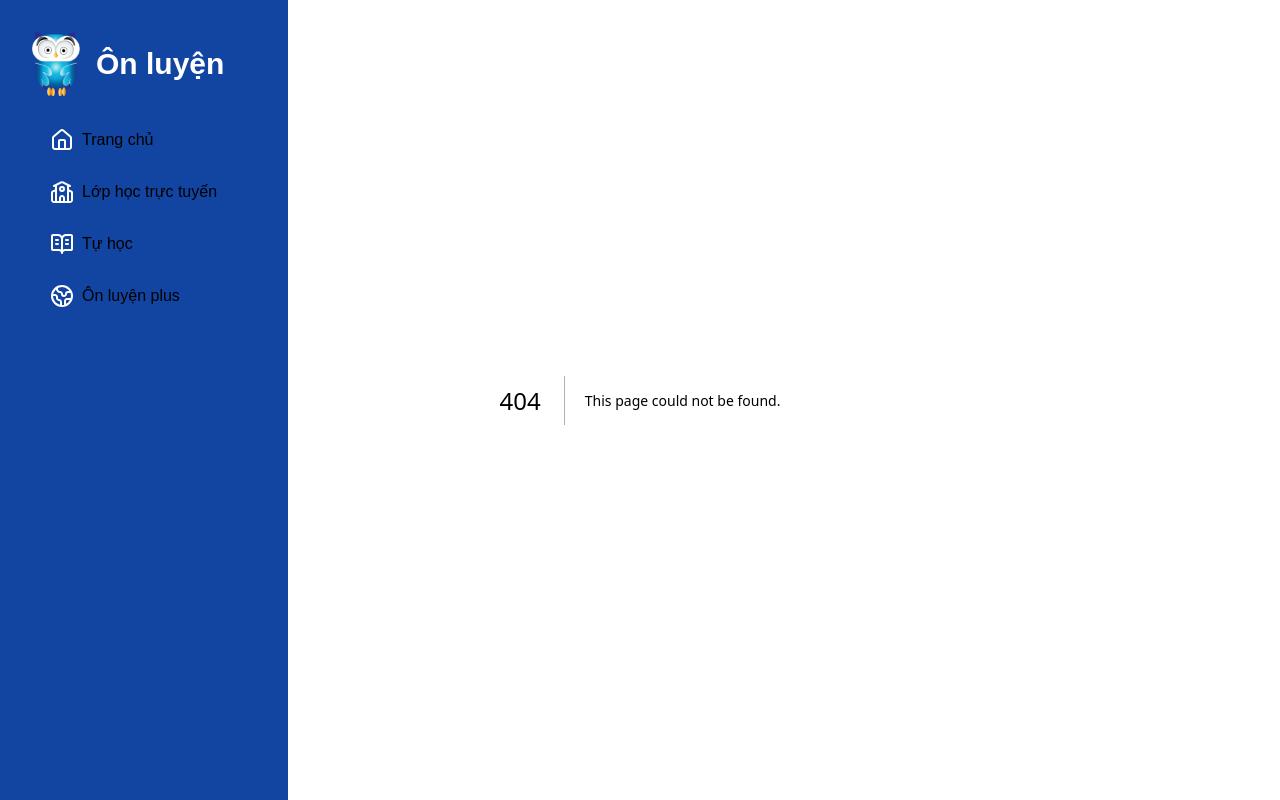
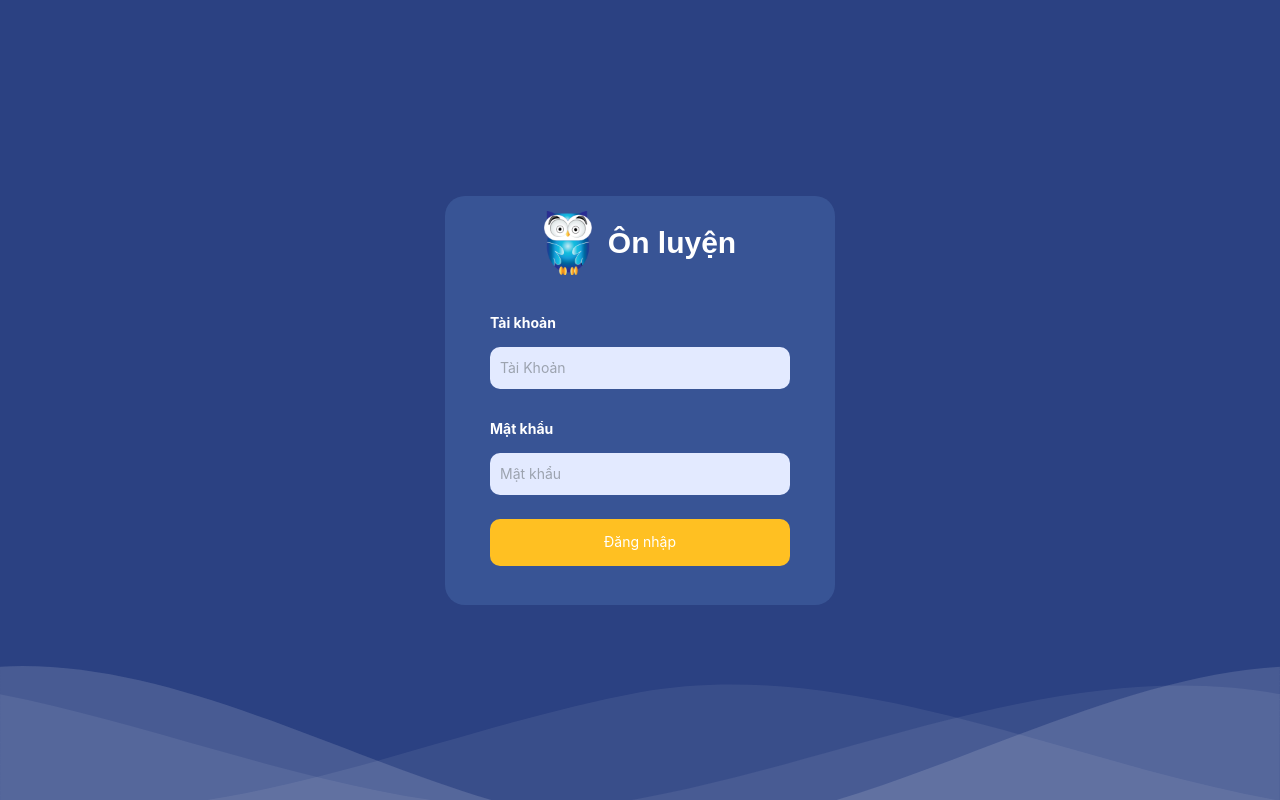
Before and after one commit to ductm0801/onluyen, a Next.js app: page /login in a window 1280 px wide. Before the commit this address had no page. Built offline with nearby package versions, Linux system fonts and the light colour scheme; no server answers; a web font is replaced by a local one.

Commit message:
login page

```diff
--- a/package.json
+++ b/package.json
@@ -9,8 +9,10 @@
     "lint": "next lint"
   },
   "dependencies": {
+    "antd": "^5.24.0",
     "axios": "^1.7.7",
     "dotenv": "^16.4.5",
+    "gsap": "^3.12.7",
     "next": "14.2.15",
     "react": "^18",
     "react-dom": "^18"
--- a/src/app/globals.css
+++ b/src/app/globals.css
@@ -25,3 +25,47 @@ body {
     text-wrap: balance;
   }
 }
+svg path {
+  animation: oceanWave 7s;
+  animation-timing-function: linear;
+  animation-iteration-count: infinite;
+  animation-direction: reverse;
+}
+
+svg path:nth-child(2) {
+  animation-delay: 1s;
+}
+svg path:nth-child(3) {
+  animation-delay: 3s;
+}
+svg path:nth-child(4) {
+  animation-play-state: 2s;
+}
+
+@keyframes oceanWave {
+  0% {
+    d: path(
+      "M0,192 C220,100,440,100,660,192 C880,290,1100,290,1320,192 L1320 500 L0 500"
+    );
+  }
+  25% {
+    d: path(
+      "M0,100 C220,100,440,292,660,292 C880,292,1100,100,1320,100 L1320 500 L0 500"
+    );
+  }
+  50% {
+    d: path(
+      "M0,192 C220,290,440,290,660,192 C880,100,1100,100,1320,192 L1320 500 L0 500"
+    );
+  }
+  75% {
+    d: path(
+      "M0,292 C220,292,440,100,660,100 C880,100,1100,292,1320,292 L1320 500 L0 500"
+    );
+  }
+  100% {
+    d: path(
+      "M0,192 C220,100,440,100,660,192 C880,290,1100,290,1320,192 L1320 500 L0 500"
+    );
+  }
+}
--- a/src/app/layout.tsx
+++ b/src/app/layout.tsx
@@ -2,7 +2,7 @@ import type { Metadata } from "next";
 import localFont from "next/font/local";
 import "./globals.css";
 import Nav from "@/components/Nav";
-import {Fahkwang} from "next/font/google"
+import { Fahkwang } from "next/font/google";
 
 const geistSans = localFont({
   src: "./fonts/GeistVF.woff",
@@ -15,15 +15,16 @@ const geistMono = localFont({
   weight: "100 900",
 });
 const fahwang = Fahkwang({
-  weight: ["200","300","400", "500", "600", "700"],
+  weight: ["200", "300", "400", "500", "600", "700"],
   subsets: ["latin"],
   display: "swap",
   variable: "--font-fahkwang",
 });
 
 export const metadata: Metadata = {
-  title: "Create Next App",
-  description: "Generated by create next app",
+  title: "Ôn Luyện",
+  description:
+    "Ôn luyện là ứng dụng học tập trực tuyến dành cho học sinh sắp thi THPT Quốc Gia.",
 };
 
 export default function RootLayout({
@@ -33,10 +34,8 @@ export default function RootLayout({
 }>) {
   return (
     <html lang="en">
-      <body
-        className={`${fahwang.variable} antialiased`}
-      >
-        <Nav/>
+      <body className={`${fahwang.variable} antialiased`}>
+        <Nav />
         {children}
       </body>
     </html>
--- /dev/null
+++ b/src/app/login/page.tsx
@@ -0,0 +1,76 @@
+"use client";
+import { IMAGES } from "@/constants/images";
+import { ILoginRequest } from "@/models";
+import { login } from "@/services";
+import { Form } from "antd";
+import { useRouter } from "next/navigation";
+import React, { useState } from "react";
+
+const Login = () => {
+  const [form] = Form.useForm();
+  const router = useRouter();
+  const handleSubmit = async (values: ILoginRequest) => {
+    try {
+      const res = await login(values);
+      if (res.status === 200) {
+        router.push("/");
+      }
+    } catch (e) {
+      console.log(e);
+    }
+  };
+  return (
+    <div className="bg-[#2b4182] h-screen w-screen flex items-center justify-center relative overflow-x-hidden">
+      <div className="bg-[#5882c14d] w-[390px] rounded-[20px] flex flex-col gap-8 px-[45px] py-[15px]">
+        <div className="flex items-center justify-center gap-4">
+          <img src={IMAGES.logo} alt="logo" className="w-12" />
+          <div className="font-bold text-[30px] leading-[38px] text-white">
+            Ôn luyện
+          </div>
+        </div>
+        <Form form={form} onFinish={handleSubmit}>
+          <Form.Item
+            className="flex flex-col gap-3"
+            name="username"
+            label={<b className="text-white">Tài khoản</b>}
+            labelCol={{ span: 24 }}
+          >
+            <input
+              className="w-full p-[10px] rounded-[10px] bg-[#e3eaff] focus:border-[#5882c1] text-[#2b4182] focus:outline-none focus:ring-0"
+              type="text"
+              placeholder="Tài Khoản"
+            />
+          </Form.Item>
+          <Form.Item
+            name="password"
+            className="flex flex-col gap-3"
+            label={<b className="text-white">Mật khẩu</b>}
+            labelCol={{ span: 24 }}
+          >
+            <input
+              className="w-full p-[10px] rounded-[10px] bg-[#e3eaff] focus:border-[#5882c1] text-[#2b4182] focus:outline-none focus:ring-0"
+              type="password"
+              placeholder="Mật khẩu"
+            />
+          </Form.Item>
+          <Form.Item>
+            <button
+              type="submit"
+              className="bg-[#ffc022] rounded-[10px] text-white w-full h-[47px] flex items-center justify-center cursor-pointer"
+            >
+              Đăng nhập
+            </button>
+          </Form.Item>
+        </Form>
+      </div>
+      <svg viewBox="0 0 1320 250" className="fixed bottom-0 left-0 right-0">
+        <path fill="rgba(255,255,255,0.7)" fill-opacity="0.1" />
+        <path fill="rgba(255,255,255,0.7)" fill-opacity="0.1" />
+        <path fill="rgba(255,255,255,0.7)" fill-opacity="0.1" />
+        <path fill="rgba(255,255,255,0.7)" fill-opacity="0.1" />
+      </svg>
+    </div>
+  );
+};
+
+export default Login;
--- a/src/components/Nav/index.tsx
+++ b/src/components/Nav/index.tsx
@@ -1,5 +1,6 @@
 "use client";
 import { IMAGES } from "@/constants/images";
+import Link from "next/link";
 import { usePathname } from "next/navigation";
 
 const items = [
@@ -12,20 +13,20 @@ const items = [
 const Nav = () => {
   const pathName = usePathname();
   return (
-    <div className="fixed top-0 left-0 bottom-0 bg-[#1244A2] w-[288px] p-8">
-      <div className="flex flex-col gap-6 ">
+    <div className={`${pathName === '/login' ? 'hidden' : 'block'} fixed top-0 left-0 bottom-0 bg-[#1244A2] w-[288px] p-8`}>
+      <div className="flex flex-col gap-6 h-full ">
         <div className="flex items-center gap-4">
           <img src={IMAGES.logo} alt="logo" className="w-12" />
           <div className="font-bold text-[30px] leading-[38px] text-white">
             Ôn luyện
           </div>
         </div>
-        <div className="flex flex-col gap-3">
+        <div className="flex flex-col gap-3 h-full">
           {items.map((item) => (
             <div
-              className={`flex items-center gap-2 py-2 px-[18px] ${
+              className={`flex items-center gap-2 py-2 px-[18px] cursor-pointer text-white ${
                 pathName === item.href
-                  ? "bg-[#FDB022] rounded-xl"
+                  ? "bg-[#FDB022] rounded-xl "
                   : " bg-transparent"
               }`}
               key={item.label}
@@ -34,7 +35,9 @@ const Nav = () => {
               <p className="text-base">{item.label}</p>
             </div>
           ))}
+          <Link href="/login" className="text-base text-white mt-auto">Đăng nhập</Link>
         </div>
+
       </div>
     </div>
   );
--- a/src/constants/API/index.ts
+++ b/src/constants/API/index.ts
@@ -0,0 +1,6 @@
+const API = {
+  AUTH: {
+    LOGIN: "/api/accounts/login",
+  },
+};
+export default API;
--- a/src/constants/images.tsx
+++ b/src/constants/images.tsx
@@ -4,4 +4,5 @@ export const IMAGES = {
   earth: "/assets/earth.svg",
   house: "/assets/house.svg",
   school: "/assets/school.svg",
+  waves: "/assets/waves.svg",
 };
--- /dev/null
+++ b/src/services/index.tsx
@@ -0,0 +1,8 @@
+import API from "@/constants/API";
+import axiosClient from "@/interceptor";
+import { ILoginRequest } from "@/models";
+
+export const login = async (body: ILoginRequest) => {
+  const res = await axiosClient.post(API.AUTH.LOGIN, body);
+  return res.data;
+};
```
Also changed, not shown: 1 other file (tests, documents, lock files or other folders).
